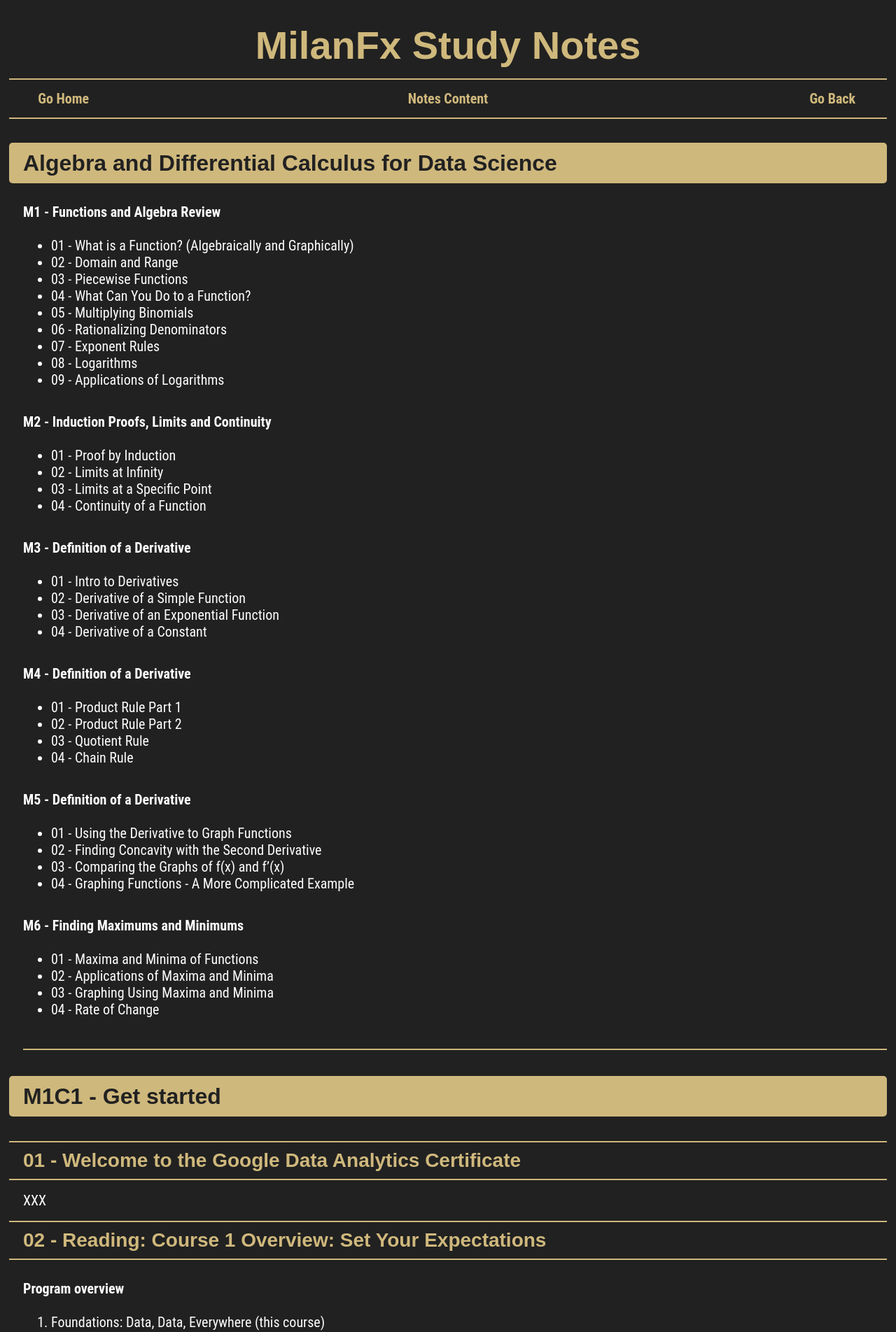
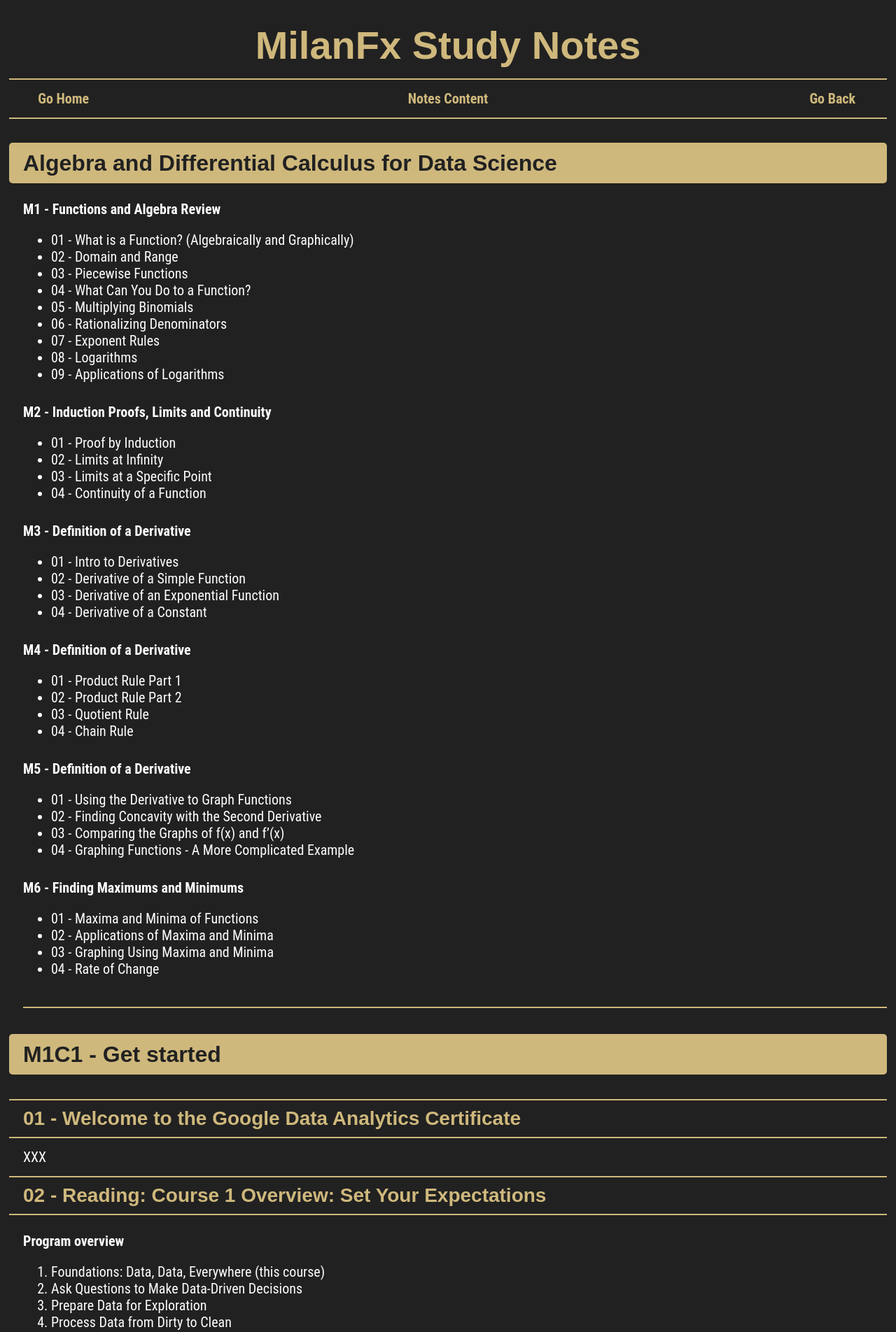
Before and after one commit to milanfx/milanfx.github.io, a Jekyll site: the page built from M1C1.md, in a window 1280 px wide. Shown: the top 1904 px of the page at 70% size. Built offline with Jekyll 4.4.1, drawn with Linux system fonts in a browser that asks for light colours; our own code applies the rules of GitHub Pages for plain Markdown files.

Commit message:
Adjust margins for content elements in page layout

```diff
--- a/_layouts/page.html
+++ b/_layouts/page.html
@@ -53,11 +53,11 @@
     .content p,
     .content ul,
     .content ol {
-      margin: 0.6em 0;
+      margin: 0.5em 0;
     }
 
     .content h4 {
-      margin: 1.2em 0 0.6em;
+      margin: 1em 0 0.5em;
     }
 
     .container {
```
